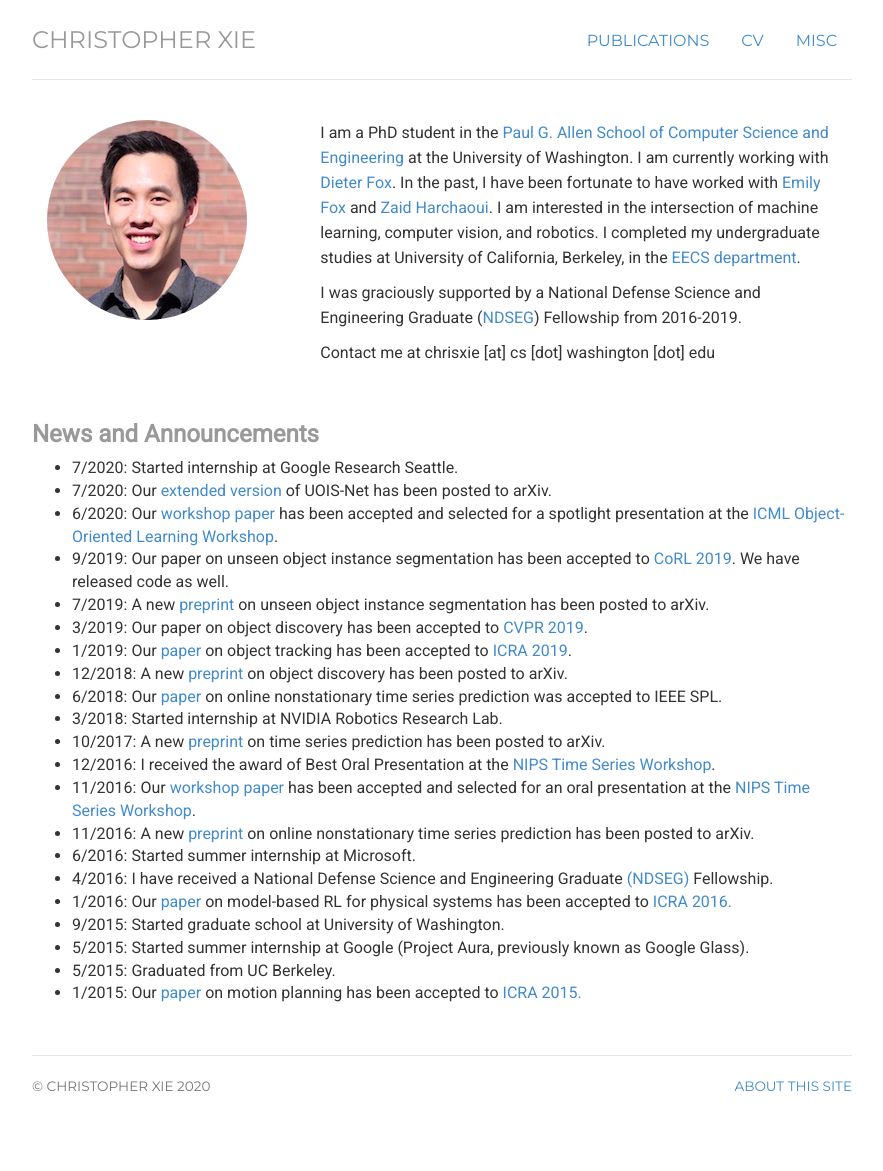
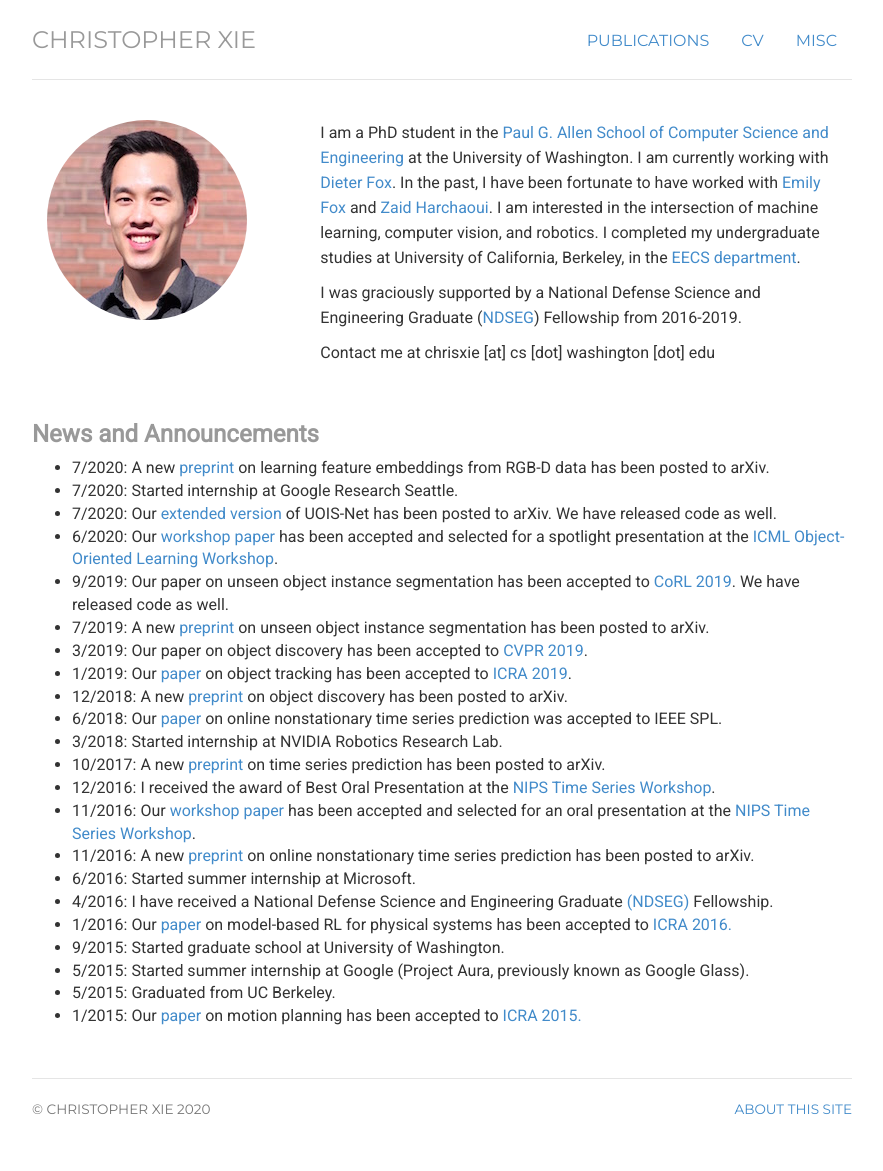
Before and after one commit to chrisdxie/chrisdxie.github.io, a Jekyll site: the page built from index.html, in a window 1280 px wide. Shown: the whole page, without its empty margins (198-1081 px from the left). Built offline with Jekyll 4.4.1, drawn with Linux system fonts in a browser that asks for light colours; before the commit the page ends 1148 px from its top, so only the background shows below that.

Commit message:
added Yu's paper, link to UOIS-Net-3D code, updated CV

```diff
--- a/_data/news_and_announcements.yml
+++ b/_data/news_and_announcements.yml
@@ -1,8 +1,10 @@
 # These are news and announcement entries. Sorted from most recent to oldest
+- date: 7/2020
+  content: A new <a target="_blank" href="https://arxiv.org/abs/2007.15157">preprint</a> on learning feature embeddings from RGB-D data has been posted to arXiv.
 - date: 7/2020
   content: Started internship at Google Research Seattle.
 - date: 7/2020
-  content: Our <a target="_blank" href="https://arxiv.org/abs/2007.08073">extended version</a> of UOIS-Net has been posted to arXiv.
+  content: Our <a target="_blank" href="https://arxiv.org/abs/2007.08073">extended version</a> of UOIS-Net has been posted to arXiv. We have released code as well.
 - date: 6/2020
   content: Our <a target="_blank" href="papers/Amodal_Reconstruction_Manipulation.pdf">workshop paper</a> has been accepted and selected for a spotlight presentation at the <a target="_blank" href="https://oolworkshop.github.io/">ICML Object-Oriented Learning Workshop</a>.
 - date: 9/2019
```
Also changed, not shown: _data/publications.yml (+10 -2 lines), img/RGBD_featemb_uois_refine.png (added), 7 other files.
